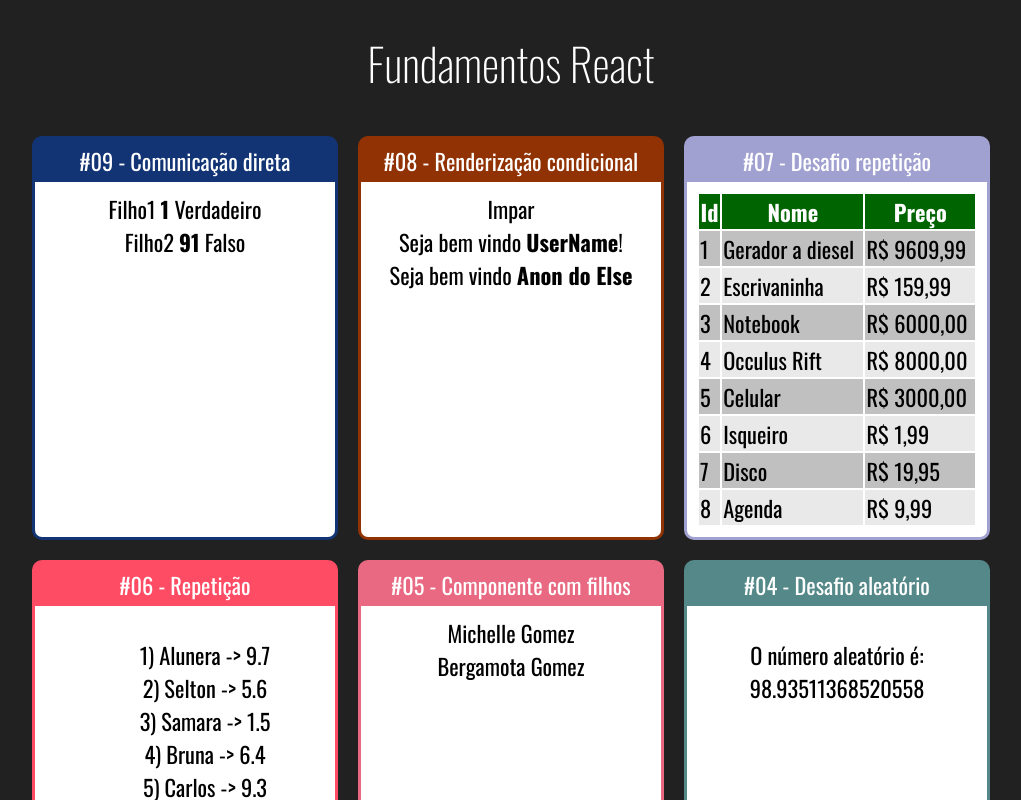
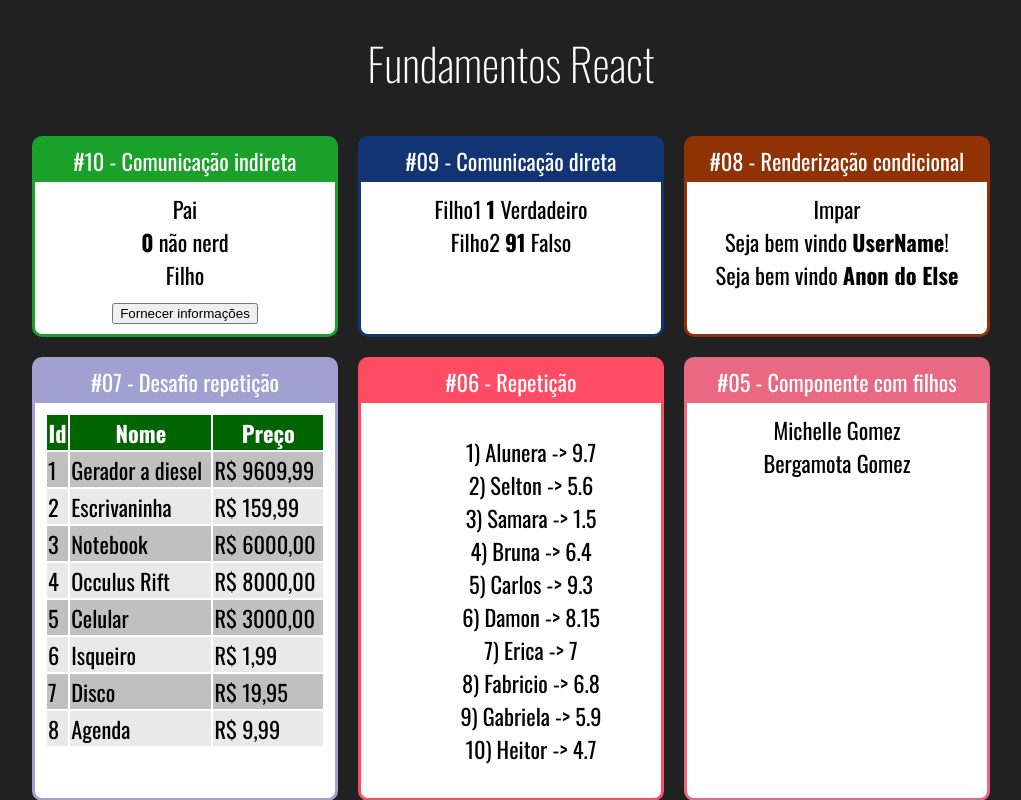
Before and after one commit to jaycalixto/learning-reactjs, a React (Create React App) app: page / in a window 1280 px wide. Shown: the top 800 px of the page, without its empty margins (129-1150 px from the left). Built offline with nearby package versions, Linux system fonts and the light colour scheme.

Commit message:
next https://www.udemy.com/course/react-redux-pt/learn/lecture/19636824#overview

```diff
--- a/src/App.jsx
+++ b/src/App.jsx
@@ -13,6 +13,7 @@ import TabelaProdutos from './components/repeticao/TabelaProdutos';
 import ParOuImpar from './components/condicional/ParOuImpar';
 import UsuarioInfo from './components/condicional/UsuarioInfo';
 import DiretaPai from './components/comunicacao/DiretaPai';
+import IndiretaPai from './components/comunicacao/IndiretaPai';
 
 export default function App() {
     return (
@@ -20,6 +21,9 @@ export default function App() {
             <h1>Fundamentos React</h1>
 
             <div className="Cards">
+                <Card titulo="#10 - Comunicação indireta" color="#1AA12A">
+                    <IndiretaPai></IndiretaPai>
+                </Card>
                 <Card titulo="#09 - Comunicação direta" color="#123475">
                     <DiretaPai></DiretaPai>
                 </Card>
--- /dev/null
+++ b/src/components/comunicacao/IndiretaFilho.jsx
@@ -0,0 +1,18 @@
+import React from 'react';
+import PropTypes from 'prop-types';
+
+function IndiretaFilho ({ quandoClickar }) {
+    return (
+        <div>
+            <div>Filho</div>
+            <button onClick={() => quandoClickar('João', 44, true)}>Fornecer informações</button>
+        </div>
+
+    );
+}
+
+IndiretaFilho.propTypes = {
+    quandoClickar: PropTypes.func
+};
+
+export default IndiretaFilho;
--- /dev/null
+++ b/src/components/comunicacao/IndiretaPai.jsx
@@ -0,0 +1,27 @@
+import React from 'react';
+import IndiretaFilho from './IndiretaFilho';
+
+function IndiretaPai () {
+    let nome = '';
+    let idade = 0;
+    let nerd = false;
+
+    function fornecerInformacoes(nomeParam, idadeParam, nerdParam) {
+        console.log(nomeParam, idadeParam, nerdParam);
+    }
+
+    return (
+        <div>
+            <div>Pai</div>
+            <div>
+                <span>{nome} </span>
+                <span> <strong>{idade}</strong> </span>
+                <span>{nerd? 'É nerd': 'não nerd'}</span>
+            </div>
+            <IndiretaFilho quandoClickar={fornecerInformacoes}>
+            </IndiretaFilho>
+        </div>
+    );
+}
+
+export default IndiretaPai;
--- a/src/components/condicional/If.js
+++ b/src/components/condicional/If.js
@@ -18,7 +18,7 @@ export function MyElse ({ children }) {
 }
 
 MyIf.propTypes = {
-    test: PropTypes.bool,
+    test: PropTypes.any,
     children: PropTypes.any
 };
 
```
